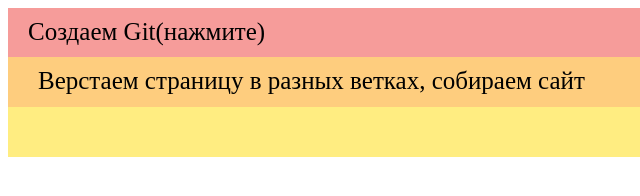
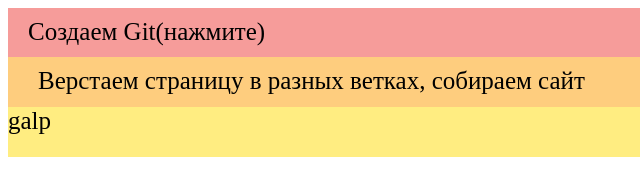
Before and after one commit to UmiKitsune/Gulp_project, a plain HTML site: page src/index.html in a window 1280 px wide. Shown: the full height of the page, 0-640 px from the left. Drawn offline with Linux system fonts and the light colour scheme.

Commit message:
исправляем траблы с мерджем

```diff
--- a/src/index.html
+++ b/src/index.html
@@ -17,7 +17,7 @@
             <span>Верстаем страницу в разных ветках, собираем сайт </span>
         </div>
         <div class="yellow">
-            <span></span>
+            <span>galp</span>
         </div>
     </header>
 
```
